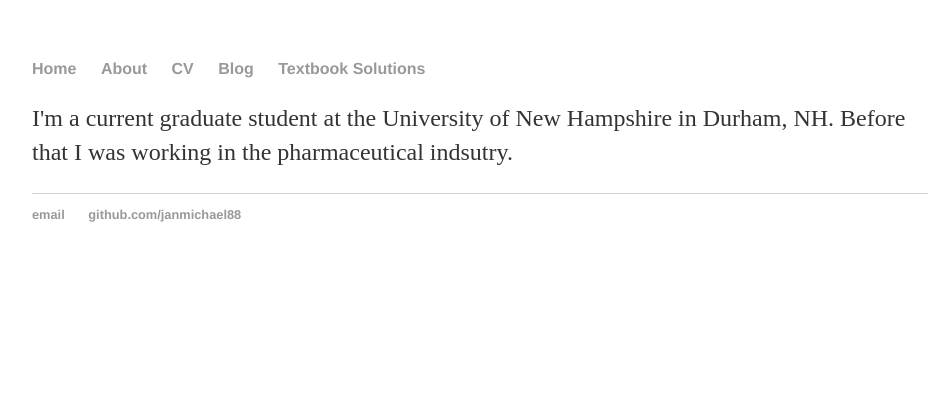
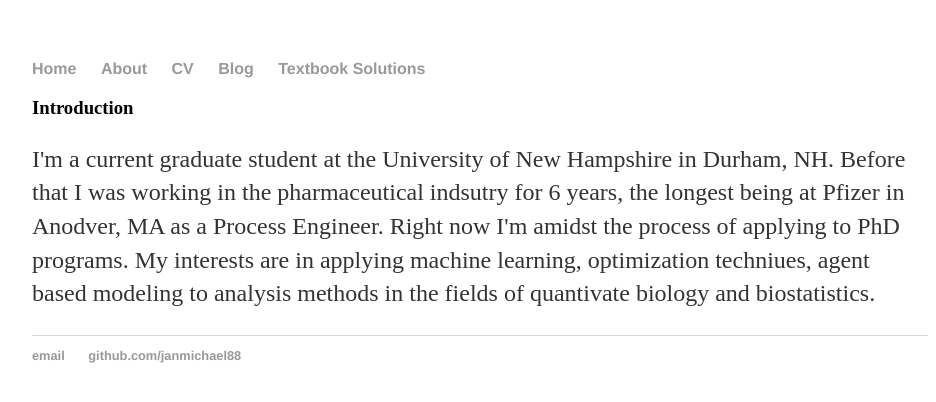
Before and after one commit to janmichael88/janmichael88.github.io, a Jekyll site: the page built from about/index.html, in a window 1280 px wide. Shown: the top 402 px of the page, without its empty margins (160-1096 px from the left). Built offline with Jekyll 4.4.1, drawn with Linux system fonts in a browser that asks for light colours.

Commit message:
Update index.html

```diff
--- a/about/index.html
+++ b/about/index.html
@@ -2,5 +2,10 @@
 layout: default
 title: Jan Michael Austria's About
 ---
+
+<h3> Introduction </h3>
 <p>I'm a current graduate student at the University of New Hampshire in Durham, NH.
-  Before that I was working in the pharmaceutical indsutry. </p>
+  Before that I was working in the pharmaceutical indsutry for 6 years, the longest being at Pfizer in
+Anodver, MA as a Process Engineer. Right now I'm amidst the process of applying to PhD programs.
+My interests are in applying machine learning, optimization techniues, agent based modeling to analysis methods
+in the fields of quantivate biology and biostatistics.</p>
```
